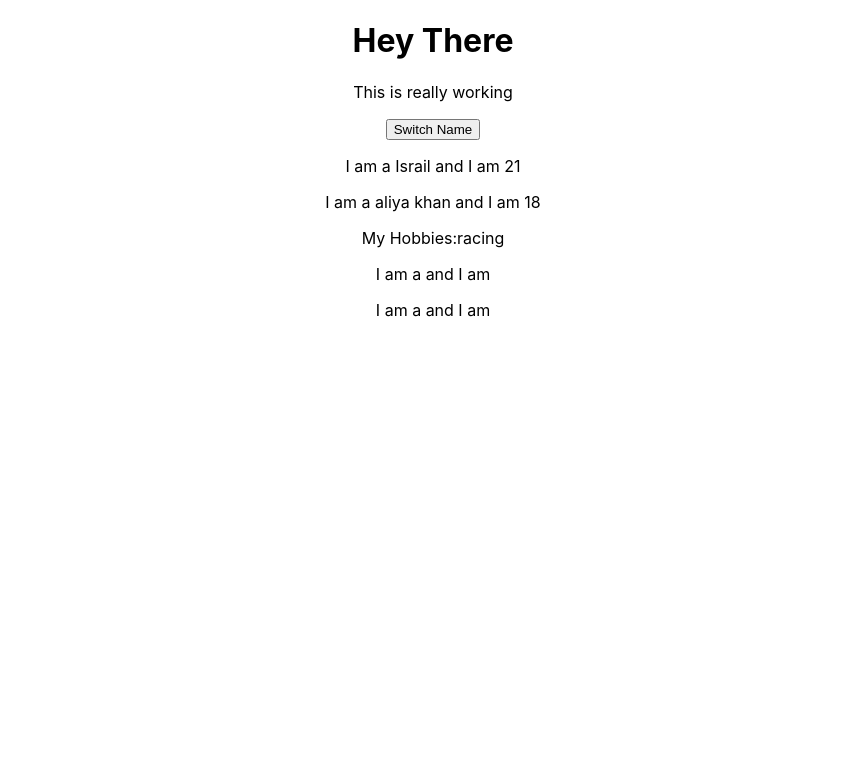
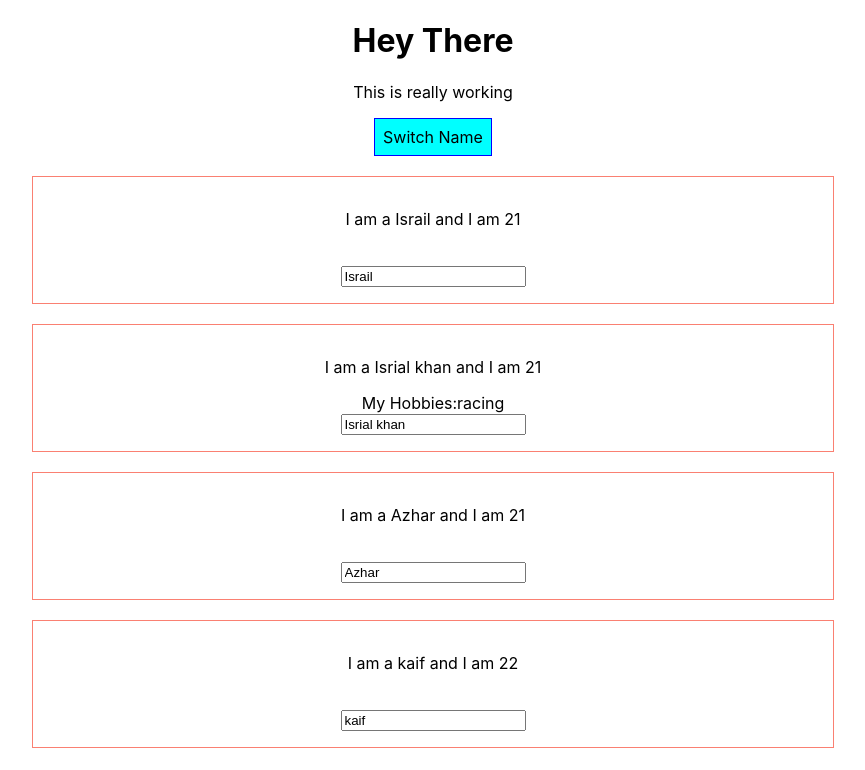
Before and after one commit to israilkhan01/First-React-App, a React (Create React App) app: page / in a window 1280 px wide. Both pictures are taken after a click on the button "Switch Name". Shown: the top 770 px of the page, without its empty margins (207-1072 px from the left). Built offline with nearby package versions, Linux system fonts and the light colour scheme.

Commit message:
handling dynamic content -suing Javascript Way

```diff
--- a/src/App.js
+++ b/src/App.js
@@ -1,49 +1,176 @@
-import React, { useState } from 'react';
-import logo from './logo.svg';
+import React from 'react';
+// import logo from './logo.svg';
 import './App.css';
 import Person from './Person/Person'
 
 
-const App = props =>{
-   const [ personsState, setPersonsState ] = useState({
-    persons: [
+class App extends React.Component{
+  state={
+    persons:[
             { name: 'Isrial khan' ,age:21},
             { name: 'Azhar' ,age:21},
             { name: 'kaif' ,age:22},
             { name: 'ariz' ,age:20}
         ],
-     otherstate: 'some other value'
-   });
-    const   switchNameHandler =()=>{
-      console.log(personsState.persons[0].name);
+    otherstate: 'some other value',
+    showPersons:false,
+  }
+  switchNameHandler =()=>{
+    console.log(this.persons[0].name);
     // DON'T Do THis   personsState.persons[0].name='Aliya';
-      setPersonsState({
+    this.setState({
       persons:[
       { name: 'aliya khan' ,age:18},
+      { name: 'asma' ,age:21},
+      { name: 'kaif' ,age:22},
+      { name: 'ariz' ,age:20}
+    ]});
+  }
+  nameChangeHandler=(event)=>{
+    this.setState({
+    persons:[
+    { name: event.target.value ,age:18},
     { name: 'Azhar' ,age:21},
     { name: 'kaif' ,age:22},
     { name: 'ariz' ,age:20}
   ]});
  }
+  togglePersonsHandler=()=>{
+           const doesshow = this.state.showPersons;
+           this.setState({showPersons:!doesshow})
+          //  setPersonsState({ showPersons : !doesshow});
+ }
+  render(){
+    const style={
+      backgroundColor:'cyan',
+      font:'inherit',
+      border:'1px solid blue',
+      marginBottom:'20px',
+      padding:'8px',
+      cursor:'pointer',
+    }
+    let persons = null;
+    if(this.state.showPersons){
+      persons = (
+        <div>
+        <Person name="Israil" age="21" />
+        <Person
+         name={this.state.persons[0].name}
+         age={this.state.persons[0].age}
+         click={this.switchNameHandler}
+         changed={this.nameChangeHandler} >
+           My Hobbies:racing
+         </Person>
+         <Person name={this.state.persons[1].name}
+                 age={this.state.persons[1].age} />
+         <Person name={this.state.persons[2].name}
+             age={this.state.persons[2].age}/>
+      </div>
 
+      )
+    }
     return (
       <div className="App">
+
         <h1>Hey There</h1>
         <p>This is really working</p>
-        <button onClick={switchNameHandler} >Switch Name</button>
-        <Person  name="Israil" age="21" />
-        <Person
-          name={personsState.persons[0].name}
-          age={personsState.persons[0].age}
-          click={switchNameHandler} >
-            My Hobbies:racing
-          </Person>
-        <Person/>
-        <Person/>
+
+        <button
+         style={style} onClick={this.togglePersonsHandler}
+         >Switch Name</button>
+         {persons}
         </div>
     )
+  }
+}
 
-  // return React.createElement('div',{className:'App'},React.createElement('h1',null,'This is my first react app'))
-}
-  // return React.createElement('div',{className:'App'},React.createElement('h1',null,'This is my first react app'))
+// const App = props =>{
+//   const [ personsState, setPersonsState ] = useState({
+//     persons: [
+//       { name: 'Isrial khan' ,age:21},
+//       { name: 'Azhar' ,age:21},
+//       { name: 'kaif' ,age:22},
+//       { name: 'ariz' ,age:20}
+//      ],
+//      otherstate: 'some other value',
+//      showPersons:false,
+//    });
+//    const  switchNameHandler =()=>{
+//       console.log(personsState.persons[0].name);
+//       // DON'T Do THis   personsState.persons[0].name='Aliya';
+//       setPersonsState({
+//         persons:[
+//         { name: 'aliya khan' ,age:18},
+//         { name: 'asma' ,age:21},
+//         { name: 'kaif' ,age:22},
+//         { name: 'ariz' ,age:20}
+//       ]});
+//     }
+//     const nameChangeHandler=(event)=>{
+//       setPersonsState({
+//       persons:[
+//       { name: event.target.value ,age:18},
+//       { name: 'Azhar' ,age:21},
+//       { name: 'kaif' ,age:22},
+//       { name: 'ariz' ,age:20}
+//     ]});
+//    }
+//    const togglePersonsHandler=(event)=>{
+//              var doesshow = personsState.showPersons;
+//              console.log(doesshow)
+//              setPersonsState({
+//               persons:[
+//               { name: event.target.value ,age:18},
+//               { name: 'Azhar' ,age:21},
+//               { name: 'kaif' ,age:22},
+//               { name: 'ariz' ,age:20}
+//             ],
+//             showPersons:!doesshow,
+//             });
+//              console.log(personsState.showPersons)
+//             //  setPersonsState({ showPersons : !doesshow});
+//    }
+//   //  INLINE case of class style funxtion should be put in render fun
+//   let style={
+//     backgroundColor:'cyan',
+//     font:'inherit',
+//     border:'1px solid blue',
+//     marginBottom:'20px',
+//     padding:'8px',
+//     cursor:'pointer',
+//   }
+//     return (
+//       <div className="App">
+
+//         <h1>Hey There</h1>
+//         <p>This is really working</p>
+
+//         <button
+//          style={style} onClick={togglePersonsHandler}
+//          >Switch Name</button>
+
+
+//        { personsState.showPersons === true ?
+//          <div>
+//            <Person name="Israil" age="21" />
+//            <Person
+//             name={personsState.persons[0].name}
+//             age={personsState.persons[0].age}
+//             click={switchNameHandler}
+//             changed={nameChangeHandler} >
+//               My Hobbies:racing
+//             </Person>
+//             <Person name={personsState.persons[1].name}
+//                     age={personsState.persons[1].age} />
+//             <Person name={personsState.persons[2].name}
+//                 age={personsState.persons[2].age}/>
+//          </div> : null
+//          }
+
+//         </div>
+//     )
+
+//   // return React.createElement('div',{className:'App'},React.createElement('h1',null,'This is my first react app'))
+// }
+//   // return React.createElement('div',{className:'App'},React.createElement('h1',null,'This is my first react app'))
 export default App;
--- /dev/null
+++ b/src/Person/Person.css
@@ -0,0 +1,8 @@
+.Person{
+    width: 60%;
+    margin: auto;
+    border: 1px solid salmon;
+    padding: 16px;
+    margin-bottom: 20px;
+    text-align: center;
+}
--- a/src/Person/Person.js
+++ b/src/Person/Person.js
@@ -1,9 +1,11 @@
 import React from 'react';
-
+import './Person.css'
 const person = (props) => {
-return <div>
+return <div className="Person">
     <p onClick={props.click} > I am a {props.name} and I am {props.age}</p>
         <span>{props.children}</span>
+        <br/>
+        <input type="text" onChange={props.changed} value={props.name} />
 </div>
 }
 
```
Lines whose indentation alone changed are shown as unchanged.
